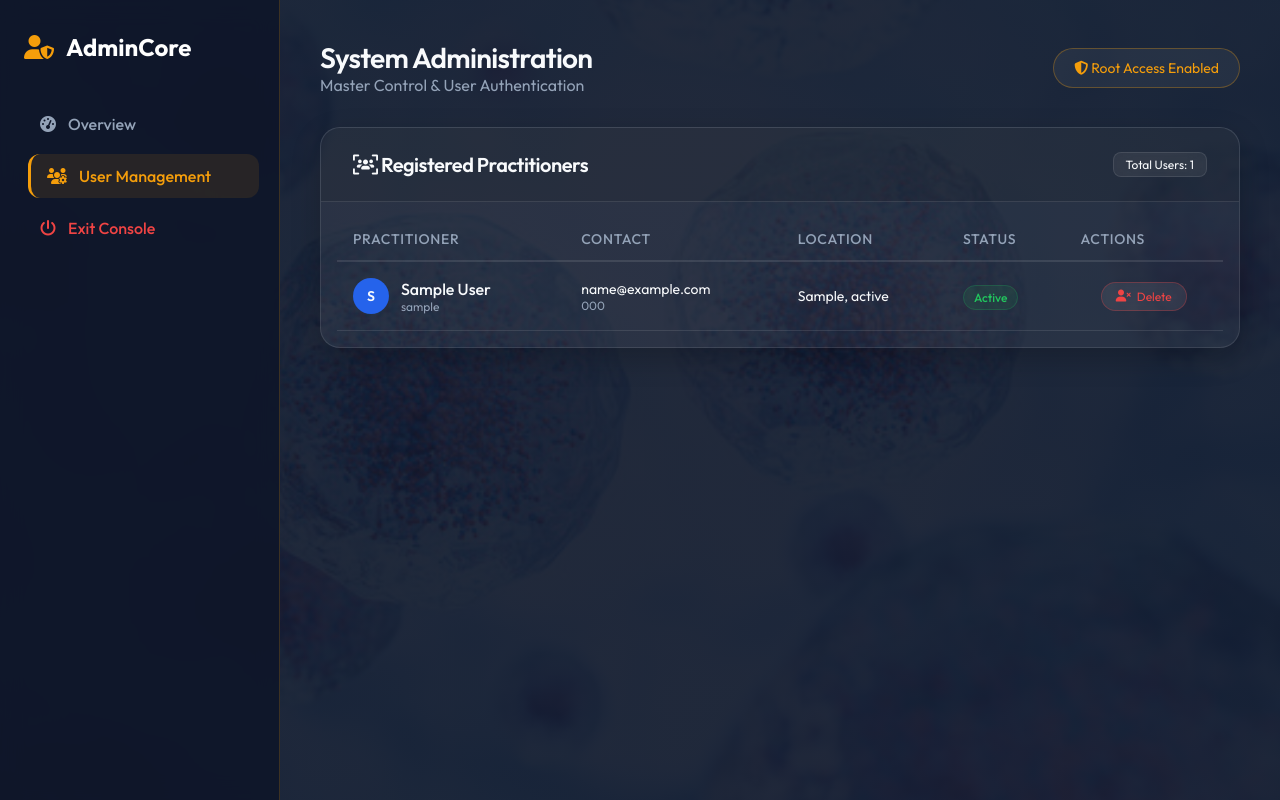
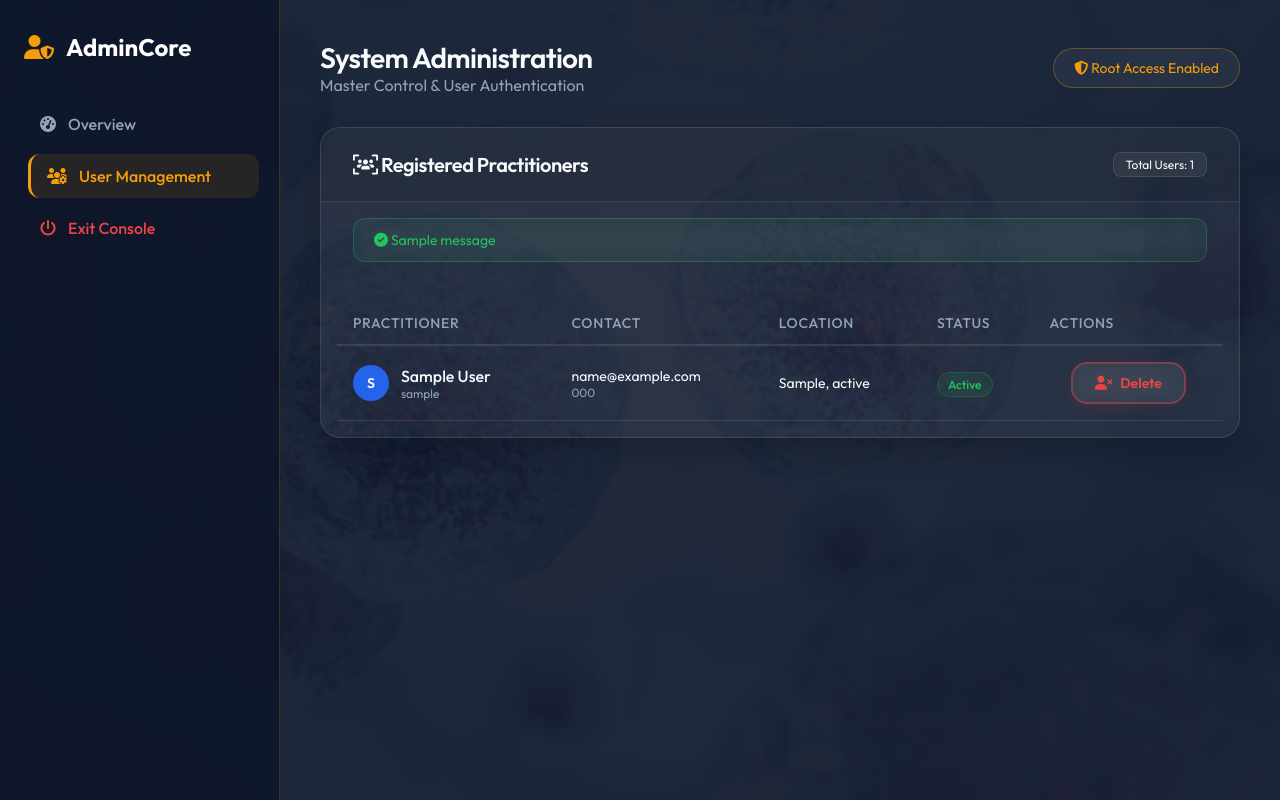
Before and after one commit to anveshbalu62-ai/wbcs, a Django app: page /userDetails in a window 1280 px wide. Run offline with Django 4.2, Linux system fonts and the light colour scheme; tables that the repository leaves empty hold one stand-in row (values such as "Sample post"); one stand-in notice (Sample message) is shown.

Commit message:
Admin UI: Enlarge activation buttons and add feedback messages

```diff
--- a/Admin/views.py
+++ b/Admin/views.py
@@ -36,10 +36,17 @@ def ActivateUsers(request):
         if user_id:  # Ensure user_id is not None
             status = 'activated'
             print("Activating user with ID =", user_id)
-            UserRegistrationModel.objects.filter(id=user_id).update(status=status)
+            user = UserRegistrationModel.objects.filter(id=user_id)
+            if user.exists():
+                user.update(status=status)
+                messages.success(request, f"User '{user.first().name}' has been activated successfully!")
+            else:
+                messages.error(request, "User not found.")
+        else:
+            messages.error(request, "Invalid User ID.")
 
         # Redirect to the view where users are listed after activation
-        return redirect('RegisterUsersView')  # Replace with your actual URL name
+        return redirect('RegisterUsersView')
 
 def DeleteUsers(request):
     if request.method == 'GET':
@@ -47,7 +54,15 @@ def DeleteUsers(request):
 
         if user_id:  # Ensure user_id is not None
             print("Deleting user with ID =", user_id)
-            UserRegistrationModel.objects.filter(id=user_id).delete()
+            user = UserRegistrationModel.objects.filter(id=user_id)
+            if user.exists():
+                name = user.first().name
+                user.delete()
+                messages.warning(request, f"User '{name}' has been deleted.")
+            else:
+                messages.error(request, "User not found.")
+        else:
+            messages.error(request, "Invalid User ID.")
 
         # Redirect to the view where users are listed after deletion
-        return redirect('RegisterUsersView')  # Replace with your actual URL name
+        return redirect('RegisterUsersView')
--- a/templates/admins/viewregisterusers.html
+++ b/templates/admins/viewregisterusers.html
@@ -7,6 +7,19 @@
         <h2 style="margin:0; font-size: 1.25rem;"><i class="fa-solid fa-users-viewfinder"></i> Registered Practitioners</h2>
         <span class="glass-panel" style="padding: 4px 12px; font-size: 0.75rem; border-radius: 8px;">Total Users: {{ data|length }}</span>
     </div>
+
+    {% if messages %}
+    <div style="padding: 1rem 2rem;">
+        {% for message in messages %}
+            <div class="glass-panel" style="padding: 12px 20px; border-radius: 12px; font-size: 0.875rem; margin-bottom: 0.5rem;
+                {% if message.tags == 'success' %} color: var(--success); border-color: rgba(34, 197, 94, 0.3); background: rgba(34, 197, 94, 0.05);
+                {% elif message.tags == 'warning' %} color: #ef4444; border-color: rgba(239, 68, 68, 0.3); background: rgba(239, 68, 68, 0.05);
+                {% else %} color: #fff; border-color: var(--glass-border); {% endif %}">
+                <i class="fa-solid {% if message.tags == 'success' %}fa-circle-check{% else %}fa-circle-info{% endif %}"></i> {{ message }}
+            </div>
+        {% endfor %}
+    </div>
+    {% endif %}
 
     <div style="overflow-x: auto; padding: 1rem;">
         <table style="width: 100%; border-collapse: collapse; text-align: left;">
@@ -48,20 +61,20 @@
                         {% endif %}
                     </td>
                     <td style="padding: 16px;">
-                        <div style="display: flex; gap: 10px; justify-content: center;">
+                        <div style="display: flex; gap: 12px; justify-content: center;">
                             {% if user.status == 'waiting' %}
                                 <a href="{% url 'activate_users' %}?uid={{user.id}}"
                                    class="glass-panel"
-                                   style="padding: 6px 14px; color: var(--success); font-size: 0.75rem; text-decoration: none; display: flex; align-items: center; gap: 6px; border-color: rgba(34, 197, 94, 0.3); transition: all 0.3s;"
-                                   onmouseover="this.style.background='rgba(34, 197, 94, 0.1)'; this.style.transform='translateY(-2px)'"
+                                   style="padding: 10px 22px; color: var(--success); font-size: 0.875rem; font-weight: 600; text-decoration: none; display: flex; align-items: center; gap: 8px; border-color: rgba(34, 197, 94, 0.4); border-width: 2px; transition: all 0.3s; box-shadow: 0 4px 15px rgba(34, 197, 94, 0.1);"
+                                   onmouseover="this.style.background='rgba(34, 197, 94, 0.15)'; this.style.transform='translateY(-3px)'"
                                    onmouseout="this.style.background='transparent'; this.style.transform='translateY(0)'">
-                                    <i class="fa-solid fa-user-check"></i> Activate
+                                    <i class="fa-solid fa-user-check"></i> Activate Account
                                 </a>
                             {% endif %}
                             <a href="{% url 'delete_users' %}?uid={{user.id}}"
                                class="glass-panel"
-                               style="padding: 6px 14px; color: #ef4444; font-size: 0.75rem; text-decoration: none; display: flex; align-items: center; gap: 6px; border-color: rgba(239, 68, 68, 0.3); transition: all 0.3s;"
-                               onmouseover="this.style.background='rgba(239, 68, 68, 0.1)'; this.style.transform='translateY(-2px)'"
+                               style="padding: 10px 22px; color: #ef4444; font-size: 0.875rem; font-weight: 600; text-decoration: none; display: flex; align-items: center; gap: 8px; border-color: rgba(239, 68, 68, 0.4); border-width: 2px; transition: all 0.3s; box-shadow: 0 4px 15px rgba(239, 68, 68, 0.1);"
+                               onmouseover="this.style.background='rgba(239, 68, 68, 0.15)'; this.style.transform='translateY(-3px)'"
                                onmouseout="this.style.background='transparent'; this.style.transform='translateY(0)'">
                                 <i class="fa-solid fa-user-xmark"></i> Delete
                             </a>
```
